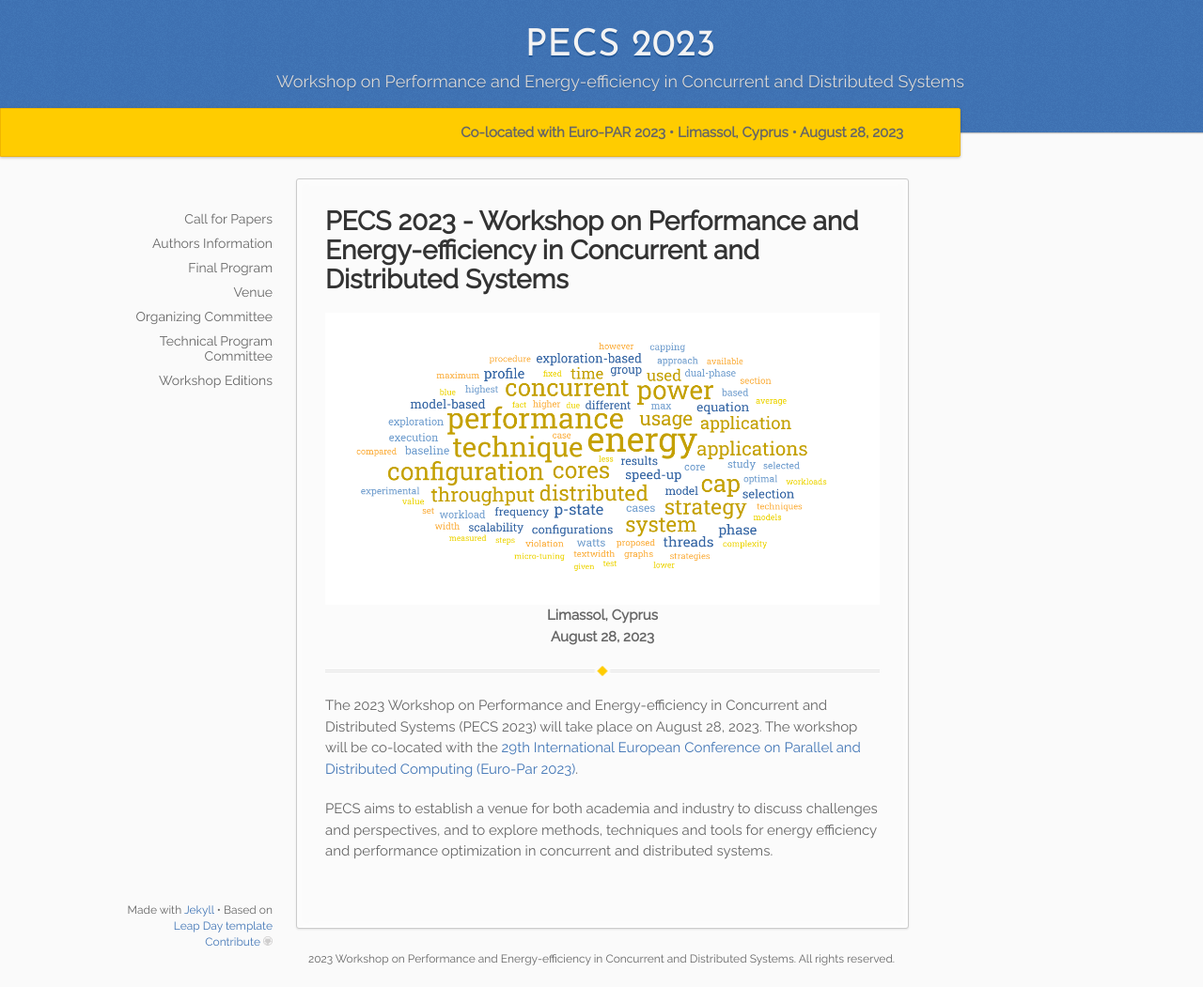
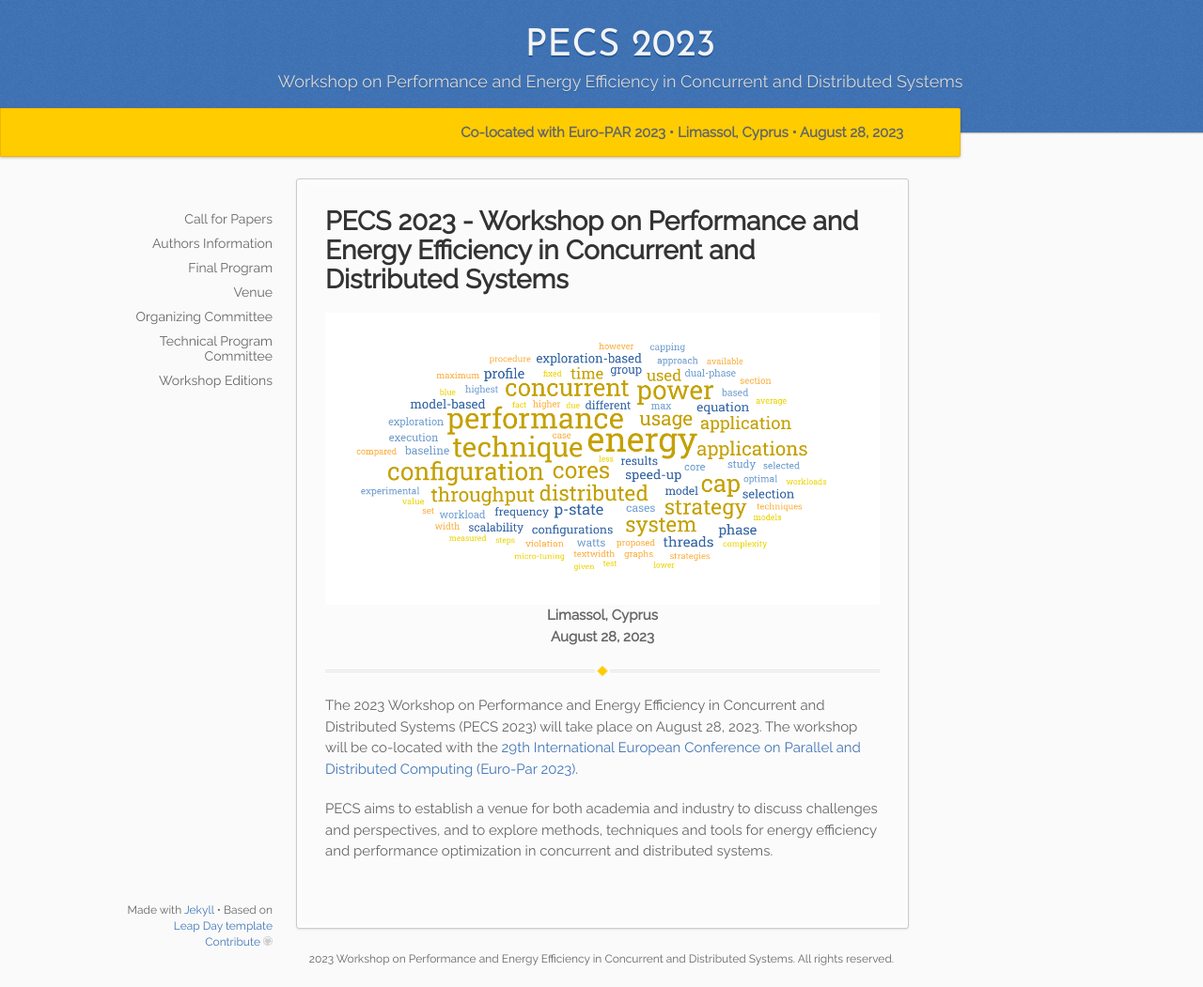
Before and after one commit to pecs-workshop/pecs-workshop.github.io, a Jekyll site: the page built from _2023/index.md, in a window 1280 px wide and 1051 px high. Shown: the whole window at 94% size. Built offline with Jekyll 4.4.1, drawn with Linux system fonts in a browser that asks for light colours.

Commit message:
Minor errors

```diff
--- a/_2023/index.md
+++ b/_2023/index.md
@@ -1,6 +1,6 @@
 ---
 layout: default
-title: PECS 2023 - Workshop on Performance and Energy-efficiency in Concurrent and Distributed Systems
+title: PECS 2023 - Workshop on Performance and Energy Efficiency in Concurrent and Distributed Systems
 ---
 
 {% include banner.html picture="concurrent.png" %}<!-- @IGNORE PREVIOUS: link -->
--- a/_config.yml
+++ b/_config.yml
@@ -14,7 +14,7 @@ current_year: 2023
 # edition and set these variables correctly, a good part of the site is already consistent.
 collections:
   '2023':
-    description: Workshop on Performance and Energy-efficiency in Concurrent and Distributed Systems
+    description: Workshop on Performance and Energy Efficiency in Concurrent and Distributed Systems
     output: true
     permalink: /:collection/:title
     venue: "Limassol, Cyprus"
@@ -26,7 +26,7 @@ collections:
     submission_link: "https://easychair.org/my/conference?conf=europar2023workshops"
     additionalinfo: "Co-located with Euro-PAR 2023"
   '2022':
-    description: Workshop on Performance and Energy-efficiency in Concurrent Systems
+    description: Workshop on Performance and Energy Efficiency in Concurrent Systems
     output: true
     permalink: /:collection/:title
     venue: "Virtual Event"
@@ -36,7 +36,7 @@ collections:
     short_pagelimit: "4"
     submission_link: "https://easychair.org/my/conference?conf=pecs2022"
   '2021':
-    description: Workshop on Performance and Energy-efficiency in Concurrent Systems
+    description: Workshop on Performance and Energy Efficiency in Concurrent Systems
     output: true
     permalink: /:collection/:title
     venue: "Rennes, France"
```
Also changed, not shown: _2021/index.md (+1 -1 lines), _2022/index.md (+1 -1 lines), README.md.
